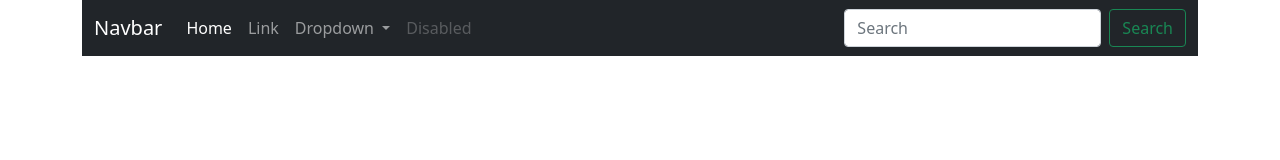
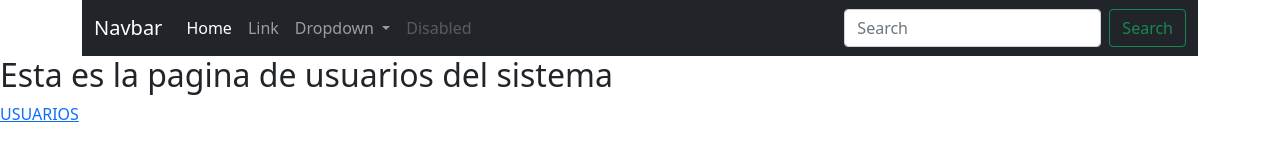
Before and after one commit to Edgar1579/AcabadosW, a plain HTML site: page index.html in a window 1280 px wide. Drawn offline with nearby package versions, Linux system fonts and the light colour scheme.

Commit message:
usuario creado

```diff
--- a/index.html
+++ b/index.html
@@ -52,6 +52,8 @@
         </div>
 
     </header>
+    <h2>Esta es la pagina de usuarios del sistema</h2>
+    <a href="usuario.html">USUARIOS</a>
 
     <!-- Optional JavaScript; choose one of the two! -->
 
```
Also changed, not shown: usuario.html (added).
